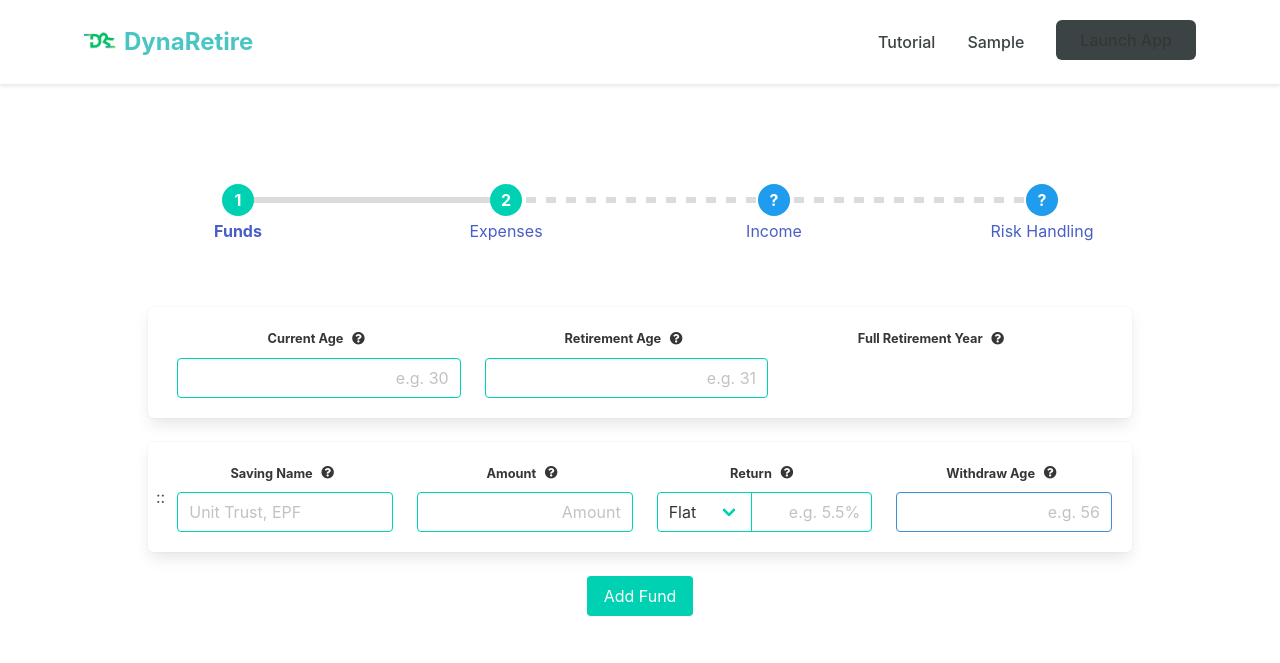
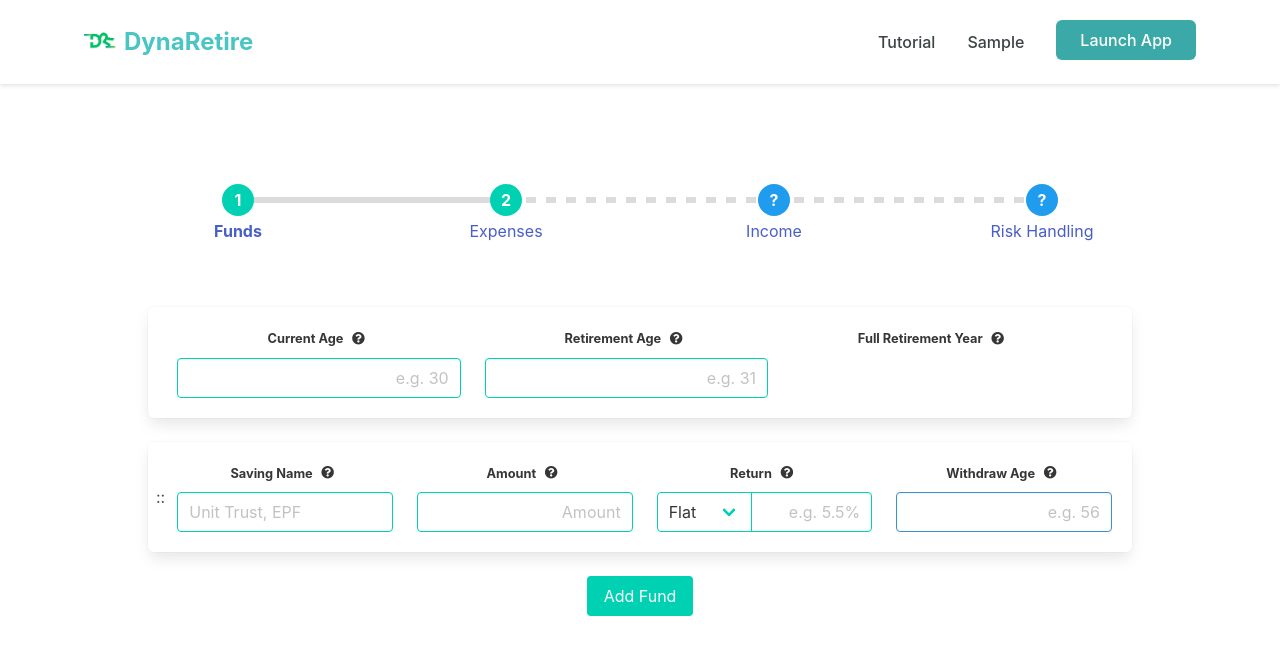
Before and after one commit to lakwli/dynaretire, a Flask app: page /plan in a window 1280 px wide, with the pointer over the restyled element. Shown: the top 663 px of the page. Run offline with Flask 3, Linux system fonts and the light colour scheme.

Commit message:
Change button color

```diff
--- a/static/css/base.css
+++ b/static/css/base.css
@@ -185,7 +185,8 @@ body {
 }
 
 .nav-cta:hover {
-    background: var(--secondary-color);
+    background: #3BA9A8; /* Darker shade of primary teal */
+    color: white; /* Ensure text stays white on hover */
     transform: translateY(-2px);
 }
 
```
